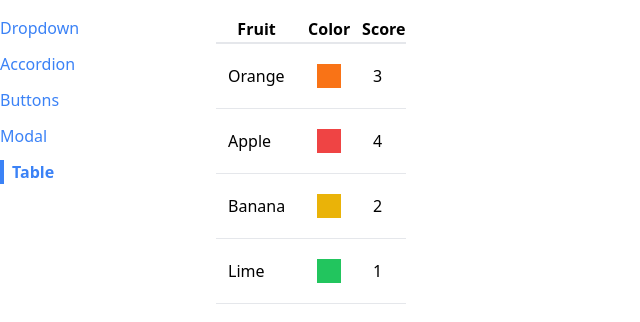
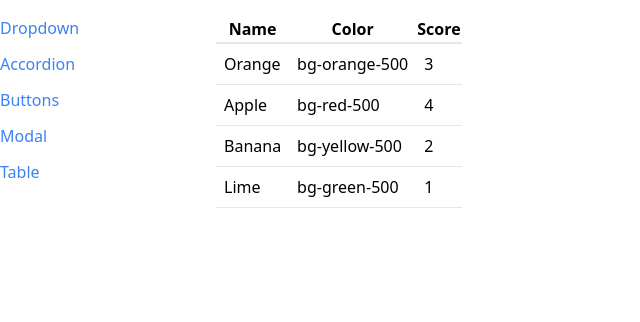
Before and after one commit to TIDIALLO/react-and-redux-repository, a React (Create React App) app in the folder comps/: page /table in a window 1280 px wide. Shown: the top 322 px of the page, without its empty margins (0-640 px from the left). Built offline with nearby package versions, Linux system fonts and the light colour scheme.

Commit message:
Neastedd Map: Make our table commponent mmore reussablle

```diff
--- a/comps/src/components/Sidebar.js
+++ b/comps/src/components/Sidebar.js
@@ -6,7 +6,7 @@ function Sidebar() {
         { label: 'Accordion', path: '/accordion' },
         { label: 'Buttons', path: '/buttons' },
         { label: 'Modal', path: '/modals' },
-        { label: 'Table', path: '/table' }
+        { label: 'Table', path: '/table ' }
     ];
 
     const rendereLinks = links.map((link) => {
--- a/comps/src/components/Table.js
+++ b/comps/src/components/Table.js
@@ -1,14 +1,23 @@
-function Table({data}){
-    const renderedRows = data.map((fruit) =>{
+function Table({ data, config }) {
+
+    const renderHeaders = config.map((column) => {
         return(
-            <tr className="border-b" key = {fruit.name} >
-                <td className="p-3">{fruit.name}</td>
-                <td className="p-3">
-                    <div className={`p-3 m-2  ${fruit.color}`}>
+        <th key={column.label}>{column.label}</th>
+        );
+    });
 
-                    </div>
-                </td>
-                <td className="p-3">{fruit.score}</td>
+    const renderedRows = data.map((fruit) => {
+        const renderedCells = config.map((column)=>{
+            return <td className="p-2" key={column.label}>
+                {column.render(fruit)}
+            </td>
+        });
+        return (
+            <tr className="border-b" key={fruit.name} >
+                {/* <td className="p-3">{config[0].render(fruit)}</td>
+                <td className="p-3">{config[1].render(fruit)}</td>
+                <td className="p-3">{config[2].render(fruit)}</td> */}
+                {renderedCells}
             </tr>
         );
     });
@@ -16,9 +25,7 @@ function Table({data}){
         <table className="table-auto border-spacing-2">
             <thead>
                 <tr className="border-b-2">
-                    <th>Fruit</th>
-                    <th>Color</th>
-                    <th>Score</th>
+                    {renderHeaders}
                 </tr>
             </thead>
             <tbody>
--- a/comps/src/pages/TablePage.js
+++ b/comps/src/pages/TablePage.js
@@ -1,15 +1,31 @@
 import Table from "../components/Table";
 
-function TablePage(){
+function TablePage() {
     const data = [
-        { name:"Orange", color:"bg-orange-500",score:3},
-        { name:"Apple", color:"bg-red-500",score:4},
-        { name:"Banana", color:"bg-yellow-500",score:2},
-        { name:"Lime", color:"bg-green-500",score:1},
-    ]
-    return(
+        { name: "Orange", color: "bg-orange-500", score: 3 },
+        { name: "Apple", color: "bg-red-500", score: 4 },
+        { name: "Banana", color: "bg-yellow-500", score: 2 },
+        { name: "Lime", color: "bg-green-500", score: 1 },
+    ];
+    const config = [
+        {
+            label: "Name",
+            render: (fruit) => fruit.name
+        },
+        {
+            label: "Color",
+            render: (fruit) => fruit.color
+
+        },
+        {
+            label: "Score",
+            render: (fruit) => fruit.score
+        },
+
+    ];
+    return (
         <div>
-            <Table data={data}/>
+            <Table data={data} config={config}/>
         </div>
     );
 }
```
